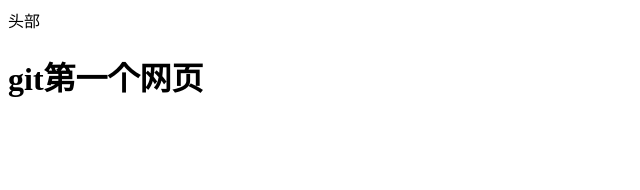
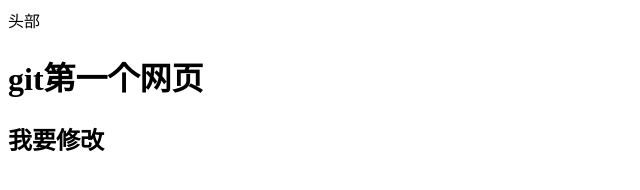
Before and after one commit to 572670503/icookie, a plain HTML site: page index.html in a window 1280 px wide. Shown: the whole page, without its empty margins (0-640 px from the left). Drawn offline with Linux system fonts and the light colour scheme.

Commit message:
修改完毕

```diff
--- a/index.html
+++ b/index.html
@@ -10,5 +10,6 @@
 <body>
    <header>头部</header>
    <h1>git第一个网页</h1>
+   <h2>我要修改</h2>
 </body>
 </html>
```
